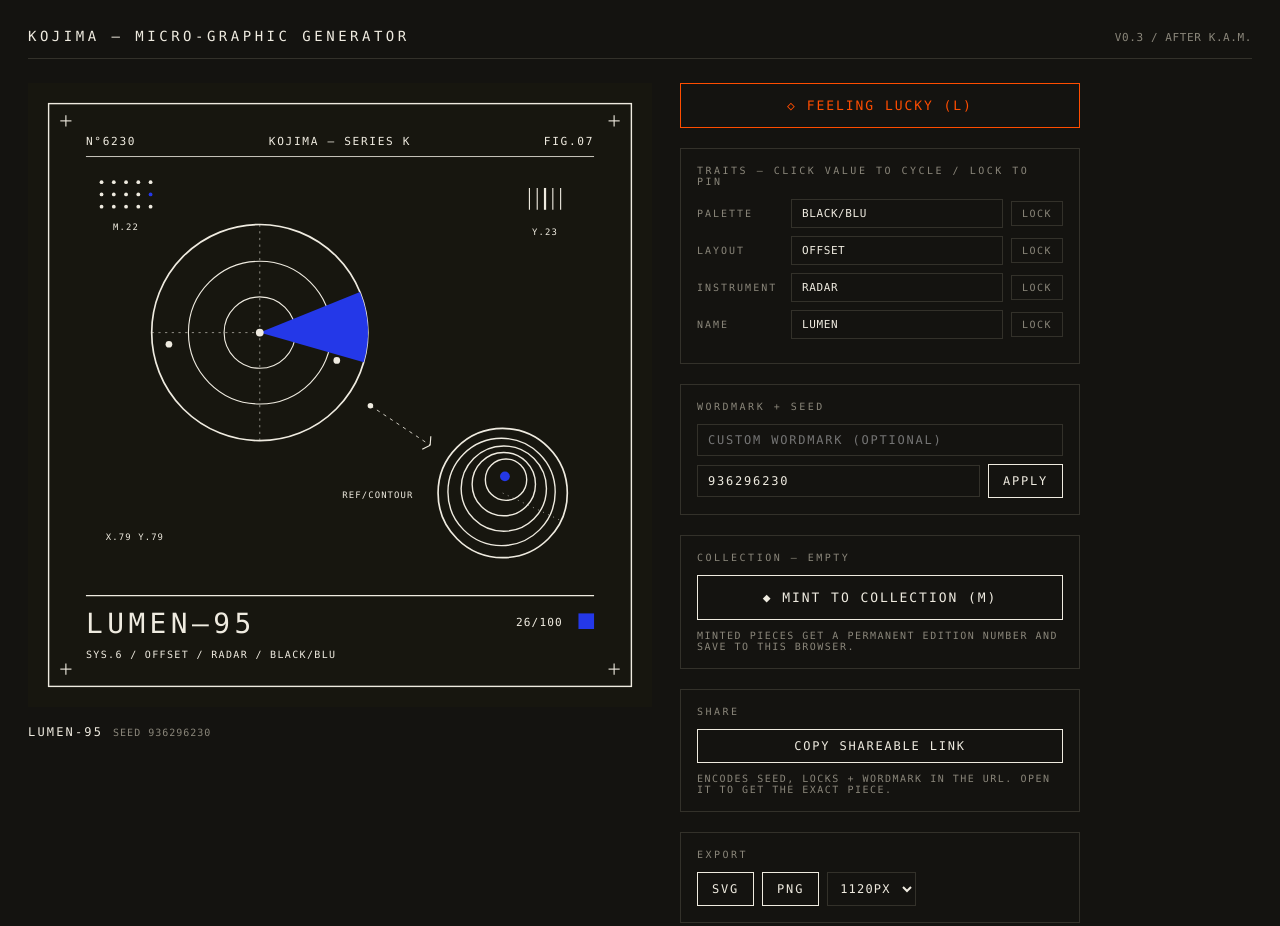
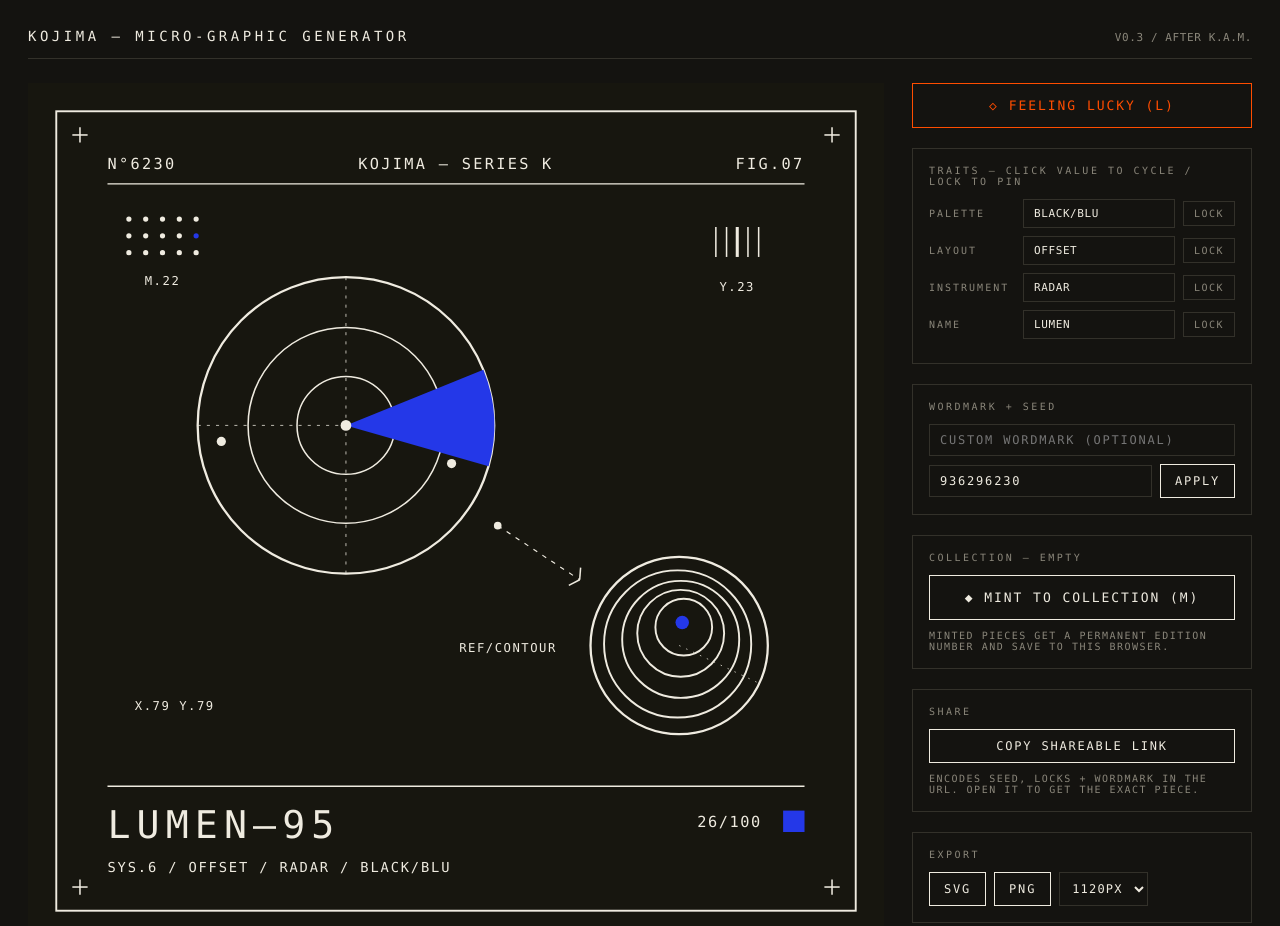
Before and after one commit to marcusandrew75/kojima, a plain HTML site: page index.html in a window 1280 px wide. Shown: the top 926 px of the page. Drawn offline with Linux system fonts and the light colour scheme.

Commit message:
Make graphic fill remaining width beside a fixed sidebar
Stage grows to fill all space left by a fixed 340px control panel, so
the two columns span the full desktop width and the graphic grows
taller as a result.

Co-Authored-By: Claude Fable 5 <noreply@anthropic.com>

```diff
--- a/index.html
+++ b/index.html
@@ -12,9 +12,9 @@ header{display:flex;justify-content:space-between;align-items:baseline;border-bo
 h1{font-size:14px;font-weight:400;letter-spacing:.25em}
 header span{color:var(--dim);font-size:11px}
 .wrap{display:flex;gap:28px;flex-wrap:wrap;align-items:flex-start}
-.stage{flex:3 1 560px;min-width:320px;max-width:min(760px,78vh)}
+.stage{flex:1 1 0;min-width:320px}
 .stage svg{width:100%;height:auto;display:block}
-.panel{flex:1 1 320px;min-width:300px;max-width:400px;display:flex;flex-direction:column;gap:20px}
+.panel{flex:0 0 340px;min-width:300px;display:flex;flex-direction:column;gap:20px}
 .sec{border:1px solid var(--line);padding:16px}
 .sec h2{font-size:10px;font-weight:400;color:var(--dim);letter-spacing:.25em;margin-bottom:12px}
 button{background:none;border:1px solid var(--ink);color:var(--ink);font:inherit;letter-spacing:.15em;padding:9px 14px;cursor:pointer;text-transform:uppercase}
```
